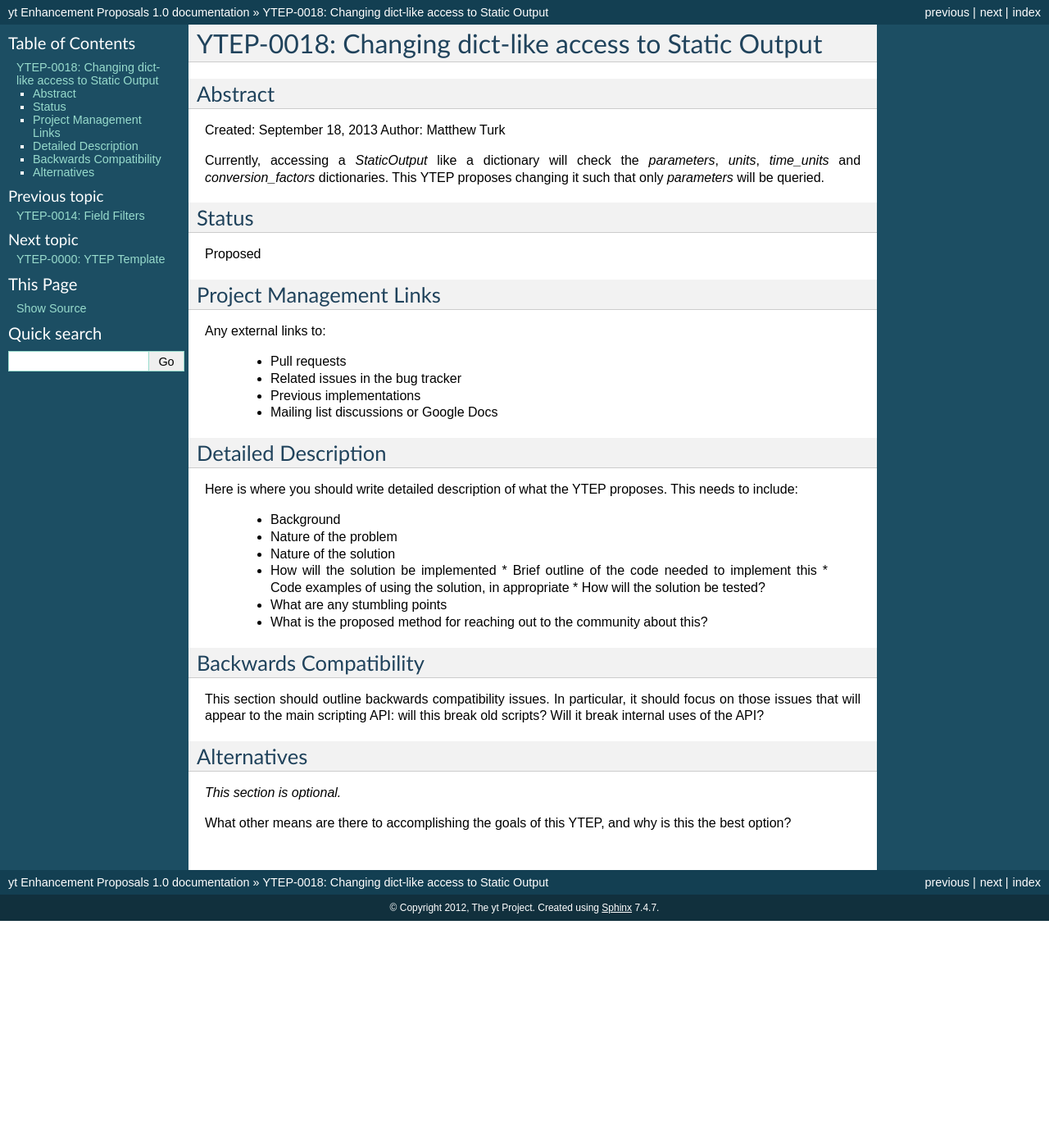
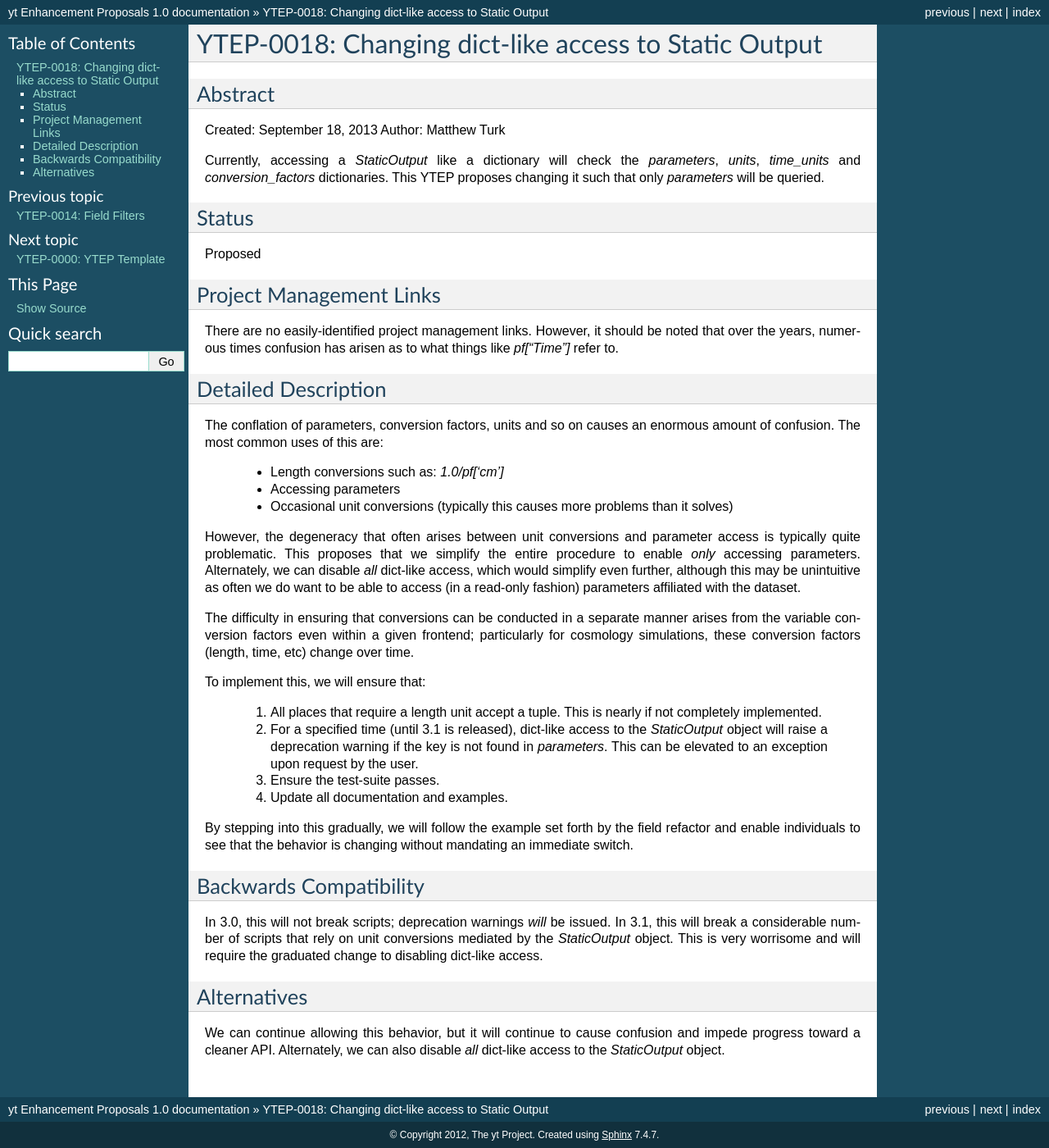
Before and after one commit to yt-project/ytep, a Sphinx documentation site: the page built from source/YTEPs/YTEP-0018.rst, in a window 1280 px wide. Shown: the whole page at 82% size. Built offline with Sphinx 7.4.7, drawn with Linux system fonts in a browser that asks for light colours; formulas are drawn with MathJax 3; before the commit the page ends 1123 px from its top, so only the background shows below that.

Commit message:
Finishing up first pass at YTEP-0018.

```diff
--- a/source/YTEPs/YTEP-0018.rst
+++ b/source/YTEPs/YTEP-0018.rst
@@ -19,40 +19,59 @@ Proposed
 Project Management Links
 ------------------------
 
-Any external links to:
-
-  * Pull requests
-  * Related issues in the bug tracker
-  * Previous implementations
-  * Mailing list discussions or Google Docs
+There are no easily-identified project management links.  However, it should be
+noted that over the years, numerous times confusion has arisen as to what
+things like `pf["Time"]` refer to.
 
 Detailed Description
 --------------------
 
-Here is where you should write detailed description of what the YTEP proposes.
-This needs to include:
+The conflation of parameters, conversion factors, units and so on causes an
+enormous amount of confusion.  The most common uses of this are:
 
-  * Background
-  * Nature of the problem
-  * Nature of the solution
-  * How will the solution be implemented
-    * Brief outline of the code needed to implement this
-    * Code examples of using the solution, in appropriate
-    * How will the solution be tested?
-  * What are any stumbling points
-  * What is the proposed method for reaching out to the community about this?
+ * Length conversions such as: `1.0/pf['cm']`
+ * Accessing parameters
+ * Occasional unit conversions (typically this causes more problems than it
+   solves)
+
+However, the degeneracy that often arises between unit conversions and
+parameter access is typically quite problematic.  This proposes that we
+simplify the entire procedure to enable *only* accessing parameters.
+Alternately, we can disable *all* dict-like access, which would simplify even
+further, although this may be unintuitive as often we do want to be able to
+access (in a read-only fashion) parameters affiliated with the dataset.
+
+The difficulty in ensuring that conversions can be conducted in a separate
+manner arises from the variable conversion factors even within a given
+frontend; particularly for cosmology simulations, these conversion factors
+(length, time, etc) change over time.
+
+To implement this, we will ensure that:
+
+   1. All places that require a length unit accept a tuple.  This is nearly if
+      not completely implemented.
+   2. For a specified time (until 3.1 is released), dict-like access to the
+      `StaticOutput` object will raise a deprecation warning if the key
+      is not found in `parameters`.  This can be elevated to an exception upon
+      request by the user.
+   3. Ensure the test-suite passes.
+   4. Update all documentation and examples.
+
+By stepping into this gradually, we will follow the example set forth by the
+field refactor and enable individuals to see that the behavior is changing
+without mandating an immediate switch.
 
 Backwards Compatibility
 -----------------------
 
-This section should outline backwards compatibility issues.  In particular, it
-should focus on those issues that will appear to the main scripting API: will
-this break old scripts?  Will it break internal uses of the API?
+In 3.0, this will not break scripts; deprecation warnings *will* be issued.  In
+3.1, this will break a considerable number of scripts that rely on unit
+conversions mediated by the `StaticOutput` object.  This is very worrisome and
+will require the graduated change to disabling dict-like access.
 
 Alternatives
 ------------
 
-*This section is optional.*
-
-What other means are there to accomplishing the goals of this YTEP, and why is
-this the best option?
+We can continue allowing this behavior, but it will continue to cause confusion
+and impede progress toward a cleaner API.  Alternately, we can also disable
+*all* dict-like access to the `StaticOutput` object.
```
